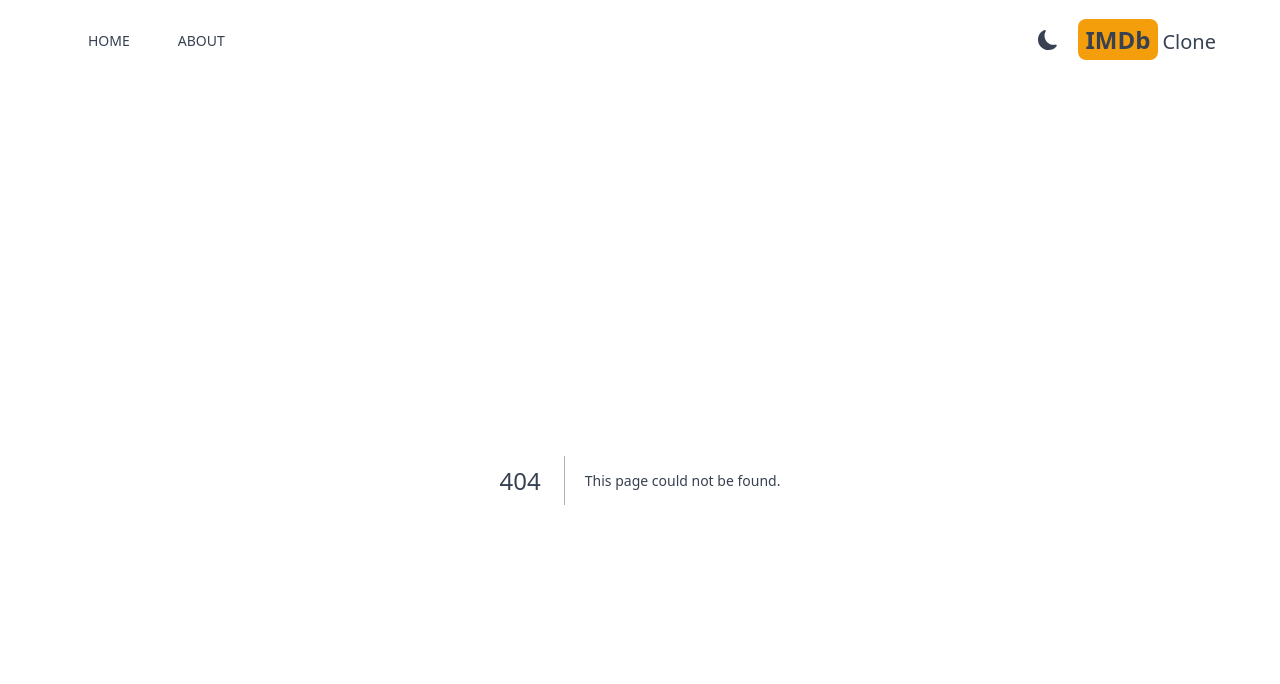
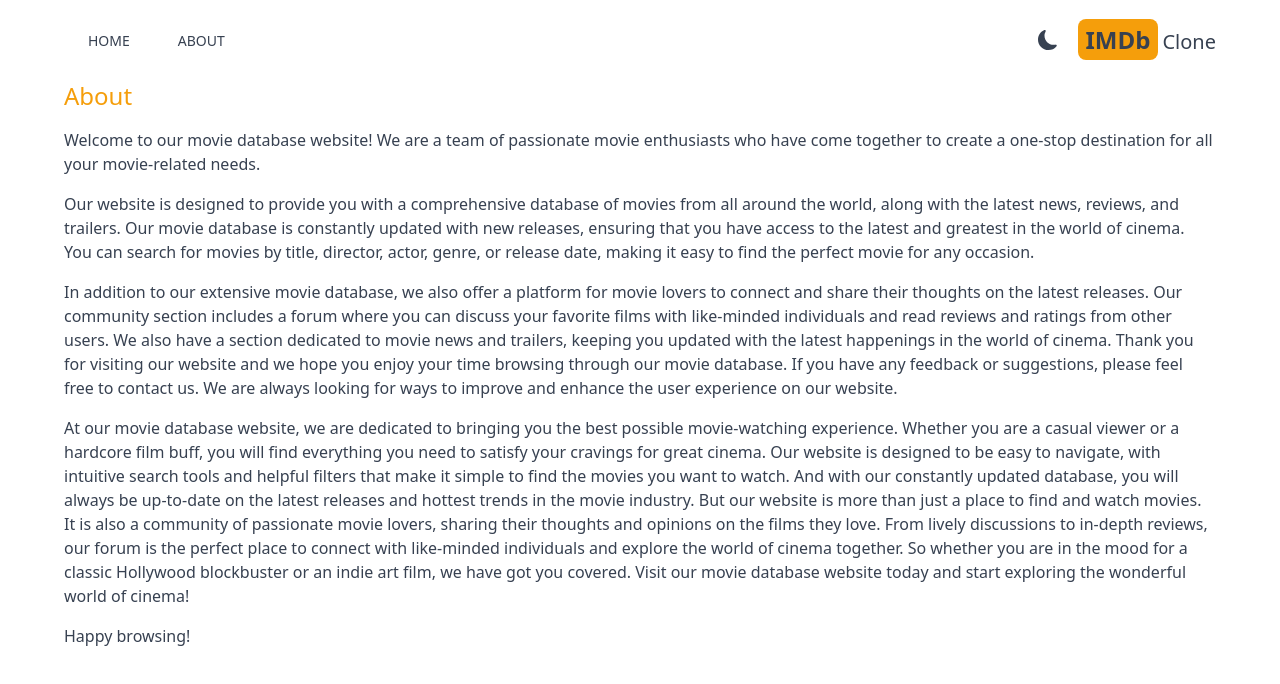
Before and after one commit to Vitaliidvl/imdb, a Next.js app: page /about in a window 1280 px wide. Before the commit this address had no page. Shown: the top 684 px of the page. Built offline with nearby package versions, Linux system fonts and the light colour scheme.

Commit message:
adding about page

```diff
--- /dev/null
+++ b/src/app/about/page.jsx
@@ -0,0 +1,55 @@
+import React from 'react';
+
+export default function About() {
+  return (
+    <div className="max-w-6xl mx-auto space-y-4">
+      <h1 className="font-medium text-amber-500 text-2xl">About</h1>
+      <p>
+        Welcome to our movie database website! We are a team of passionate movie
+        enthusiasts who have come together to create a one-stop destination for
+        all your movie-related needs.
+      </p>
+      <p>
+        Our website is designed to provide you with a comprehensive database of
+        movies from all around the world, along with the latest news, reviews,
+        and trailers. Our movie database is constantly updated with new
+        releases, ensuring that you have access to the latest and greatest in
+        the world of cinema. You can search for movies by title, director,
+        actor, genre, or release date, making it easy to find the perfect movie
+        for any occasion.
+      </p>
+      <p>
+        In addition to our extensive movie database, we also offer a platform
+        for movie lovers to connect and share their thoughts on the latest
+        releases. Our community section includes a forum where you can discuss
+        your favorite films with like-minded individuals and read reviews and
+        ratings from other users. We also have a section dedicated to movie news
+        and trailers, keeping you updated with the latest happenings in the
+        world of cinema. Thank you for visiting our website and we hope you
+        enjoy your time browsing through our movie database. If you have any
+        feedback or suggestions, please feel free to contact us. We are always
+        looking for ways to improve and enhance the user experience on our
+        website.
+      </p>
+      <p>
+        At our movie database website, we are dedicated to bringing you the best
+        possible movie-watching experience. Whether you are a casual viewer or a
+        hardcore film buff, you will find everything you need to satisfy your
+        cravings for great cinema. Our website is designed to be easy to
+        navigate, with intuitive search tools and helpful filters that make it
+        simple to find the movies you want to watch. And with our constantly
+        updated database, you will always be up-to-date on the latest releases
+        and hottest trends in the movie industry. But our website is more than
+        just a place to find and watch movies. It is also a community of
+        passionate movie lovers, sharing their thoughts and opinions on the
+        films they love. From lively discussions to in-depth reviews, our forum
+        is the perfect place to connect with like-minded individuals and explore
+        the world of cinema together. So whether you are in the mood for a
+        classic Hollywood blockbuster or an indie art film, we have got you
+        covered. Visit our movie database website today and start exploring the
+        wonderful world of cinema!
+      </p>
+      <p>Happy browsing!</p>
+    </div>
+  );
+}
```
